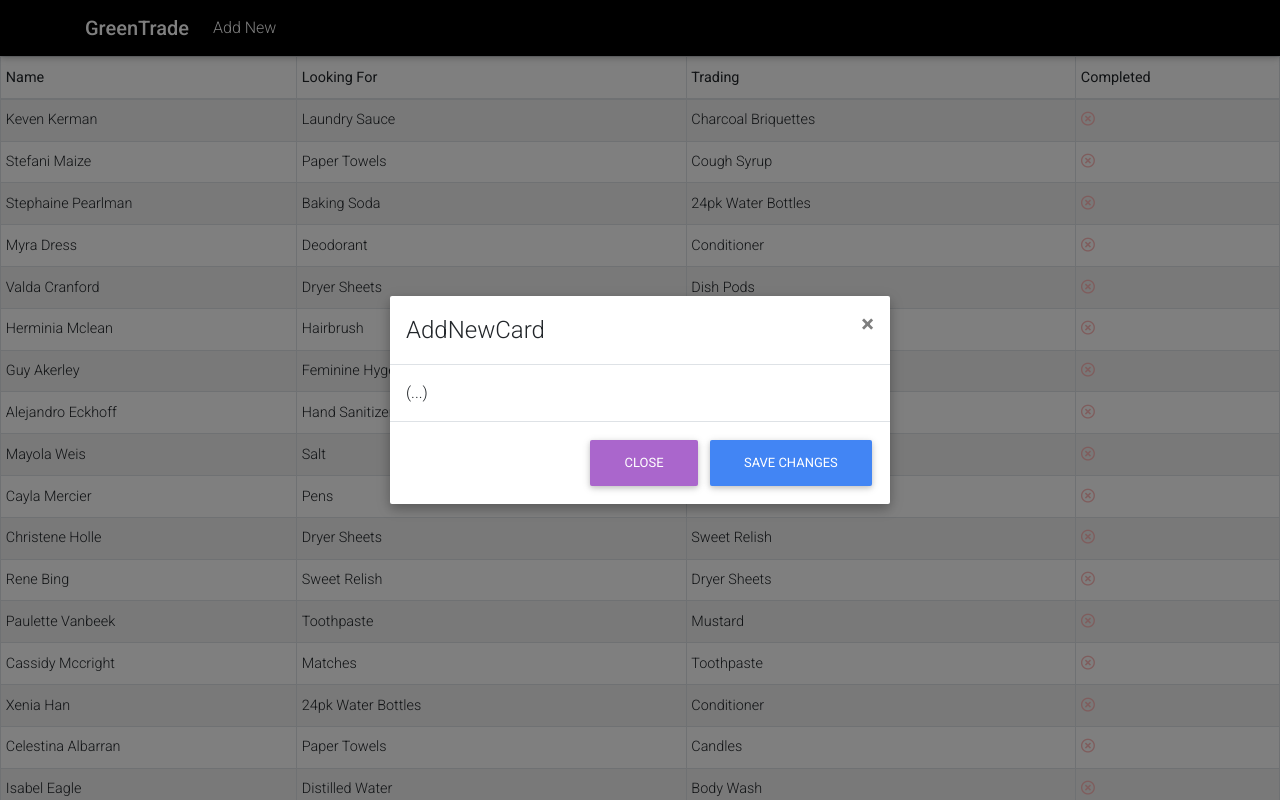
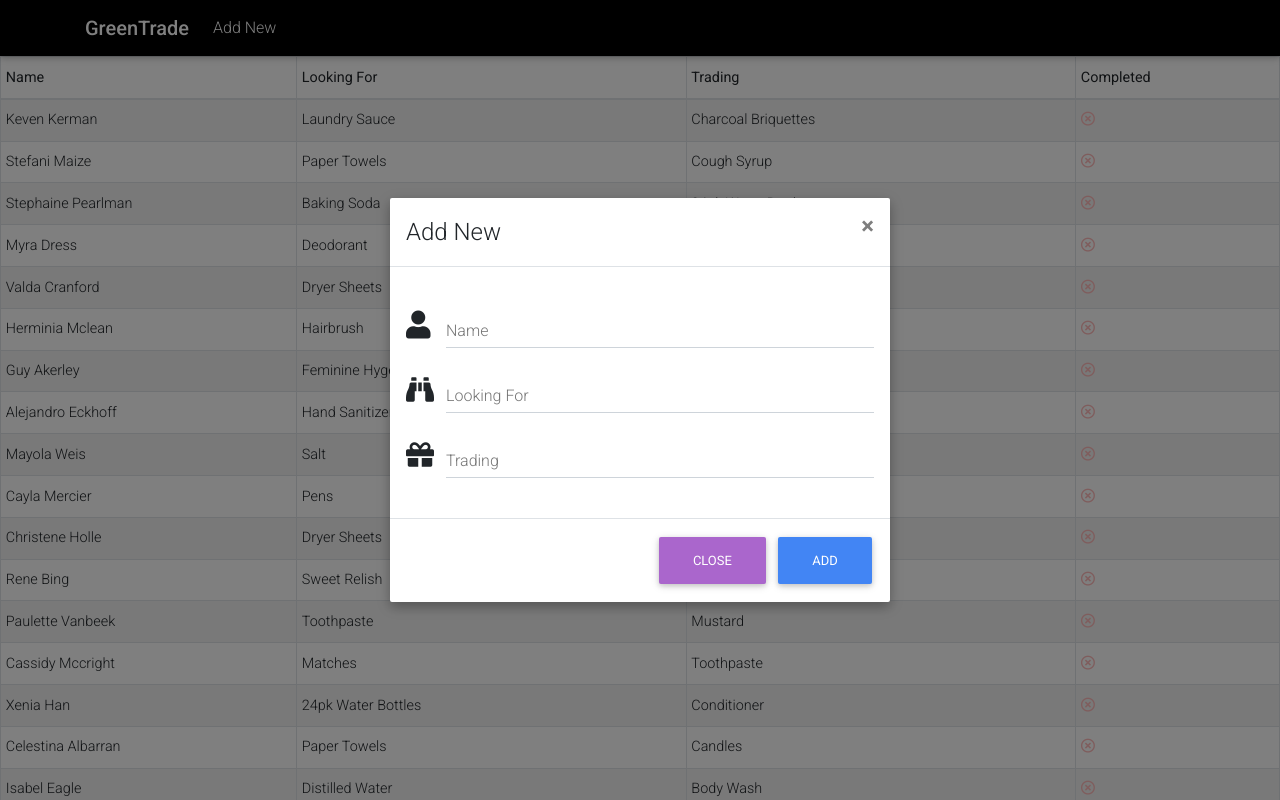
Before and after one commit to swstegall/green-trade, a React (Create React App) app in the folder frontend/: page / in a window 1280 px wide. Both pictures are taken after a click on the item "Add New". Shown: the top 800 px of the page. Built offline with nearby package versions, Linux system fonts and the light colour scheme.

Commit message:
Added the functionality to the Add New button.

```diff
--- a/frontend/src/App.tsx
+++ b/frontend/src/App.tsx
@@ -22,12 +22,27 @@ class App extends Component<
       items,
     };
     this.addNew = this.addNew.bind(this);
+    this.addANewItem = this.addANewItem.bind(this);
   }
 
   addNew = () => {
     this.setState({
       addNewActive: !this.state.addNewActive,
     });
+  };
+
+  addANewItem = async (item: any) => {
+    if (this.state.items.items !== undefined) {
+      const arr: Array<any> = [...this.state.items.items, item];
+      await this.setState({
+        items: arr,
+      });
+    } else {
+      const arr: Array<any> = [...this.state.items, item];
+      await this.setState({
+        items: arr,
+      });
+    }
   };
 
   render() {
@@ -43,6 +58,7 @@ class App extends Component<
           addNewActive={this.state.addNewActive}
           items={this.state.items}
           addNew={this.addNew}
+          addANewItem={this.addANewItem}
         />
       </>
     );
--- a/frontend/src/components/body/body.tsx
+++ b/frontend/src/components/body/body.tsx
@@ -2,11 +2,12 @@ import React, { Component } from "react";
 
 export class Body extends Component<
   { items: any },
-  { loading: boolean; tableItems: Array<any> }
+  { numItems: number; loading: boolean; tableItems: Array<any> }
 > {
   constructor(props: any) {
     super(props);
     this.state = {
+      numItems: 0,
       loading: true,
       tableItems: [],
     };
@@ -14,6 +15,9 @@ export class Body extends Component<
 
   componentDidMount() {
     if (this.props.items.length !== 0) {
+      this.setState({
+        numItems: this.props.items.length,
+      });
       const arr: any = Object.values(this.props.items)[0];
       const tempRows = arr.map((item: any, index: number) => {
         return (
@@ -22,9 +26,48 @@ export class Body extends Component<
             <td>{item.lookingFor}</td>
             <td>{item.trading}</td>
             <td>
-              {item.completed ?
-              <i style={{color: "#BBFFBB"}} className={"fas fa-check"}></i> :
-              <i style={{color: "#FFBBBB"}} className={"far fa-times-circle"}></i>}
+              {item.completed ? (
+                <i style={{ color: "#BBFFBB" }} className={"fas fa-check"}></i>
+              ) : (
+                <i
+                  style={{ color: "#FFBBBB" }}
+                  className={"far fa-times-circle"}
+                ></i>
+              )}
+            </td>
+          </tr>
+        );
+      });
+      this.setState({
+        tableItems: tempRows,
+        loading: false,
+      });
+    }
+  }
+
+  componentDidUpdate() {
+    if (this.state.numItems !== this.props.items.length) {
+      this.setState({
+        loading: true,
+        numItems: this.props.items.length,
+      });
+      console.log(this.props.items);
+      const arr = this.props.items;
+      const tempRows = arr.map((item: any, index: number) => {
+        return (
+          <tr key={index}>
+            <td>{item.name}</td>
+            <td>{item.lookingFor}</td>
+            <td>{item.trading}</td>
+            <td>
+              {item.completed ? (
+                <i style={{ color: "#BBFFBB" }} className={"fas fa-check"}></i>
+              ) : (
+                <i
+                  style={{ color: "#FFBBBB" }}
+                  className={"far fa-times-circle"}
+                ></i>
+              )}
             </td>
           </tr>
         );
--- a/frontend/src/components/cards/addNewCard.tsx
+++ b/frontend/src/components/cards/addNewCard.tsx
@@ -7,27 +7,84 @@ import {
   MDBModalHeader,
   MDBModalFooter,
 } from "mdbreact";
+import { MDBInput } from "mdbreact";
 
 export class AddNewCard extends Component<
-  { addNewActive: boolean, items: any, addNew: any },
-  {}
+  { addNewActive: boolean; items: any; addNew: any; addANewItem: any },
+  { editName: string; editLookingFor: string; editTrading: string }
 > {
   constructor(props: any) {
     super(props);
-    console.log(this.props.items.items);
+    this.state = {
+      editName: "",
+      editLookingFor: "",
+      editTrading: "",
+    };
+    this.submitChange = this.submitChange.bind(this);
+    this.handleNameChange = this.handleNameChange.bind(this);
+    this.handleLookingForChange = this.handleLookingForChange.bind(this);
+    this.handleTradingChange = this.handleTradingChange.bind(this);
   }
+
+  handleNameChange = (event: any) => {
+    this.setState({ editName: event.target.value });
+  };
+
+  handleLookingForChange = (event: any) => {
+    this.setState({ editLookingFor: event.target.value });
+  };
+
+  handleTradingChange = (event: any) => {
+    this.setState({ editTrading: event.target.value });
+  };
+
+  submitChange = () => {
+    const change = {
+      name: this.state.editName,
+      lookingFor: this.state.editLookingFor,
+      trading: this.state.editTrading,
+      completed: false,
+    };
+    this.props.addANewItem(change);
+    this.props.addNew();
+  };
 
   render() {
     return (
       <MDBContainer>
-      <MDBModal isOpen={this.props.addNewActive} toggle={this.props.addNew} centered>
-        <MDBModalHeader toggle={this.props.addNew}>AddNewCard</MDBModalHeader>
+        <MDBModal
+          isOpen={this.props.addNewActive}
+          toggle={this.props.addNew}
+          centered
+        >
+          <MDBModalHeader toggle={this.props.addNew}>Add New</MDBModalHeader>
           <MDBModalBody>
-          (...)
+            <MDBInput
+              label={"Name"}
+              icon={"user"}
+              value={this.state.editName}
+              onChange={this.handleNameChange}
+            />
+            <MDBInput
+              label={"Looking For"}
+              icon={"binoculars"}
+              value={this.state.editLookingFor}
+              onChange={this.handleLookingForChange}
+            />
+            <MDBInput
+              label={"Trading"}
+              icon={"gift"}
+              value={this.state.editTrading}
+              onChange={this.handleTradingChange}
+            />
           </MDBModalBody>
           <MDBModalFooter>
-          <MDBBtn color="secondary" onClick={this.props.addNew}>Close</MDBBtn>
-          <MDBBtn color="primary">Save changes</MDBBtn>
+            <MDBBtn color="secondary" onClick={this.props.addNew}>
+              Close
+            </MDBBtn>
+            <MDBBtn color="primary" onClick={this.submitChange}>
+              Add
+            </MDBBtn>
           </MDBModalFooter>
         </MDBModal>
       </MDBContainer>
```
Also changed, not shown: frontend/src/components/cards/tradingCard.tsx (deleted, +0 -32 lines), frontend/src/logo.svg (deleted). Lines whose indentation alone changed are shown as unchanged.
